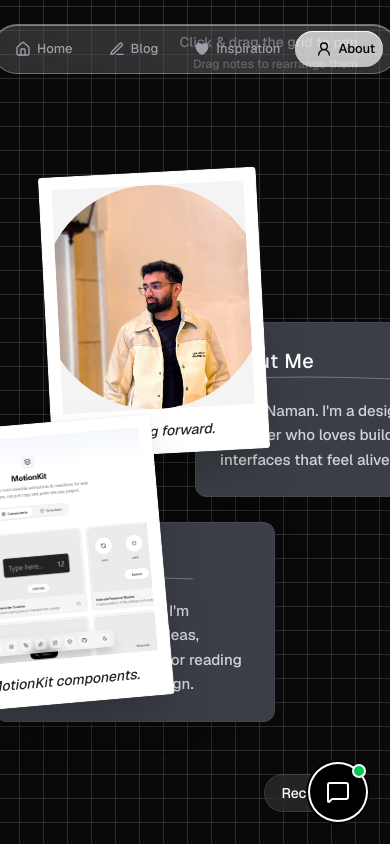
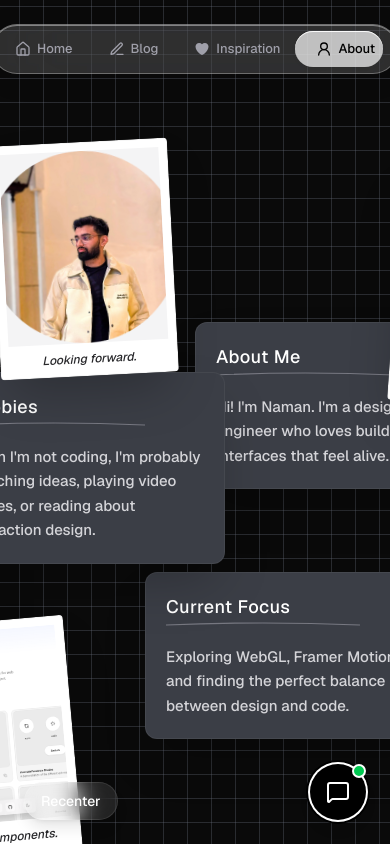
Before and after one commit to NamanSharma2112/NamanSharma, a Next.js app: page /about in a window 390 px wide. Built offline with nearby package versions, Linux system fonts and the light colour scheme.

Commit message:
responsiveness

```diff
--- a/components/InfiniteCanvas.tsx
+++ b/components/InfiniteCanvas.tsx
@@ -23,12 +23,14 @@ type Photo = {
   blur?: string;
 };
 
+const CENTER = 50000;
+
 // Initial Mock Data
 const INITIAL_NOTES: Note[] = [
   {
     id: "note-1",
-    x: 2000,
-    y: 1900,
+    x: CENTER,
+    y: CENTER - 100,
     title: "About Me",
     width: 280,
     content: (
@@ -39,8 +41,8 @@ const INITIAL_NOTES: Note[] = [
   },
   {
     id: "note-2",
-    x: 2350,
-    y: 1850,
+    x: CENTER - 50,
+    y: CENTER + 150,
     title: "Current Focus",
     width: 300,
     content: (
@@ -51,8 +53,8 @@ const INITIAL_NOTES: Note[] = [
   },
   {
     id: "note-3",
-    x: 1800,
-    y: 2100,
+    x: CENTER - 250,
+    y: CENTER - 50,
     title: "Hobbies",
     width: 280,
     content: (
@@ -66,8 +68,8 @@ const INITIAL_NOTES: Note[] = [
 const INITIAL_PHOTOS: Photo[] = [
   {
     id: "photo-1",
-    x: 2300,
-    y: 1700,
+    x: CENTER + 200,
+    y: CENTER - 250,
     src: "/avatar.jpg",
     caption: "Me, plotting the next project.",
     rotation: 4,
@@ -75,24 +77,24 @@ const INITIAL_PHOTOS: Photo[] = [
   },
   {
     id: "photo-2",
-    x: 1850,
-    y: 1750,
+    x: CENTER - 200,
+    y: CENTER - 280,
     src: "/avatar2.png",
     caption: "Looking forward.",
     rotation: -3,
   },
   {
     id: "photo-3",
-    x: 2550,
-    y: 1850,
+    x: CENTER + 320,
+    y: CENTER + 50,
     src: "/isometric.png",
     caption: "Isometric Studio in action.",
     rotation: 2,
   },
   {
     id: "photo-4",
-    x: 1750,
-    y: 2000,
+    x: CENTER - 300,
+    y: CENTER + 200,
     src: "/motionkit.png",
     caption: "MotionKit components.",
     rotation: -5,
@@ -103,18 +105,18 @@ export default function InfiniteCanvas() {
   const containerRef = useRef<HTMLDivElement>(null);
 
   // Create a massive canvas size so it feels infinite
-  const CANVAS_SIZE = 4000;
+  const CANVAS_SIZE = 100000;
 
   // Center the canvas initially
   const [mounted, setMounted] = useState(false);
-  const x = useMotionValue(-CANVAS_SIZE / 2 + (typeof window !== "undefined" ? window.innerWidth / 2 : 0));
-  const y = useMotionValue(-CANVAS_SIZE / 2 + (typeof window !== "undefined" ? window.innerHeight / 2 : 0));
+  const x = useMotionValue(-CENTER + (typeof window !== "undefined" ? window.innerWidth / 2 : 0));
+  const y = useMotionValue(-CENTER + (typeof window !== "undefined" ? window.innerHeight / 2 : 0));
 
   useEffect(() => {
     setMounted(true);
     // Recenter on load
-    x.set(-CANVAS_SIZE / 2 + window.innerWidth / 2);
-    y.set(-CANVAS_SIZE / 2 + window.innerHeight / 2);
+    x.set(-CENTER + window.innerWidth / 2);
+    y.set(-CENTER + window.innerHeight / 2);
   }, []);
 
   if (!mounted) return <div className="w-screen h-screen bg-[#0a0a0a]" />; // Server SSR placeholder
@@ -126,7 +128,6 @@ export default function InfiniteCanvas() {
     >
       <motion.div
         drag
-        dragConstraints={containerRef}
         dragElastic={0.1}
         dragMomentum={true}
         style={{
@@ -145,12 +146,12 @@ export default function InfiniteCanvas() {
             dragMomentum={false}
             whileDrag={{ scale: 1.05, zIndex: 50, cursor: "grabbing" }}
             initial={{ x: note.x, y: note.y }}
-            className="absolute flex flex-col p-6 rounded-xl shadow-2xl cursor-grab border border-white/5 bg-[#3b3e46]"
+            className="absolute flex flex-col p-5 md:p-6 rounded-xl shadow-2xl cursor-grab border border-white/5 bg-[#3b3e46] max-w-[85vw]"
             style={{ width: note.width || 280 }}
             onPointerDown={(e) => e.stopPropagation()} // Stop drag from panning the background
           >
             <div className="relative mb-6">
-              <h3 className="font-writing text-white text-xl tracking-wide">{note.title}</h3>
+              <h3 className="font-writing text-white text-lg md:text-xl tracking-wide">{note.title}</h3>
               {/* Hand-drawn underline SVG */}
               <svg className="absolute -bottom-2 left-0 w-3/4 h-2 text-zinc-400/60" preserveAspectRatio="none" viewBox="0 0 100 10">
                 <path d="M0,5 Q50,0 100,5" stroke="currentColor" strokeWidth="1.5" fill="none" strokeLinecap="round" />
@@ -171,17 +172,17 @@ export default function InfiniteCanvas() {
             dragMomentum={false}
             whileDrag={{ scale: 1.05, zIndex: 50, cursor: "grabbing" }}
             initial={{ x: photo.x, y: photo.y, rotate: photo.rotation }}
-            className="absolute p-3 bg-white shadow-2xl cursor-grab rounded-sm border border-black/5"
+            className="absolute p-2 md:p-3 bg-white shadow-2xl cursor-grab rounded-sm border border-black/5"
             onPointerDown={(e) => e.stopPropagation()} // Stop drag from panning the background
           >
-            <div className="relative w-48 h-56 bg-zinc-100 overflow-hidden mb-3">
+            <div className="relative w-40 h-48 md:w-48 md:h-56 bg-zinc-100 overflow-hidden mb-2 md:mb-3">
               <img
                 src={photo.src}
                 alt={photo.caption}
                 className={`w-full h-full object-cover pointer-events-none ${photo.blur || ""}`}
               />
             </div>
-            <p className="font-writing text-center text-zinc-800 text-sm font-medium italic">
+            <p className="font-writing text-center text-zinc-800 text-xs md:text-sm font-medium italic">
               {photo.caption}
             </p>
           </motion.div>
@@ -189,11 +190,11 @@ export default function InfiniteCanvas() {
       </motion.div>
 
       {/* Recenter Button Overlay */}
-      <div className="absolute bottom-8 right-8 z-50">
+      <div className="absolute bottom-6 left-6 md:bottom-8 md:left-8 z-50">
         <button
           onClick={() => {
-            x.set(-CANVAS_SIZE / 2 + window.innerWidth / 2);
-            y.set(-CANVAS_SIZE / 2 + window.innerHeight / 2);
+            x.set(-CENTER + window.innerWidth / 2);
+            y.set(-CENTER + window.innerHeight / 2);
           }}
           className="px-4 py-2 bg-white/10 hover:bg-white/20 backdrop-blur-md border border-white/10 rounded-full text-white text-sm font-medium transition-all shadow-lg active:scale-95"
         >
@@ -202,7 +203,7 @@ export default function InfiniteCanvas() {
       </div>
 
       {/* Instructions Overlay */}
-      <div className="absolute top-8 right-8 z-50 pointer-events-none text-right">
+      <div className="absolute top-24 right-6 md:top-8 md:right-8 z-50 pointer-events-none text-right hidden md:block">
         <p className="text-zinc-400 text-sm font-medium drop-shadow-md">Click & drag the grid to pan</p>
         <p className="text-zinc-500 text-xs mt-1 drop-shadow-md">Drag notes to rearrange them</p>
       </div>
--- a/components/Profile.tsx
+++ b/components/Profile.tsx
@@ -188,7 +188,7 @@ export default function Profile() {
       {/* Floating Sakura Blossom Theme Toggle */}
       <button
         onClick={() => setIsSakura(!isSakura)}
-        className={`fixed top-6 right-6 z-[60] w-10 h-10 flex items-center justify-center rounded-full shadow-md backdrop-blur-md border transition-all duration-300 focus:outline-none focus:ring-2 focus:ring-offset-2 ${
+        className={`fixed top-24 right-4 md:top-6 md:right-6 z-[60] w-10 h-10 flex items-center justify-center rounded-full shadow-md backdrop-blur-md border transition-all duration-300 focus:outline-none focus:ring-2 focus:ring-offset-2 ${
           isSakura
             ? "bg-pink-100/90 border-pink-200 text-pink-600 hover:bg-pink-200/90 focus:ring-pink-400"
             : "bg-white/80 border-zinc-200/60 text-zinc-600 hover:bg-zinc-50 focus:ring-black"
```
